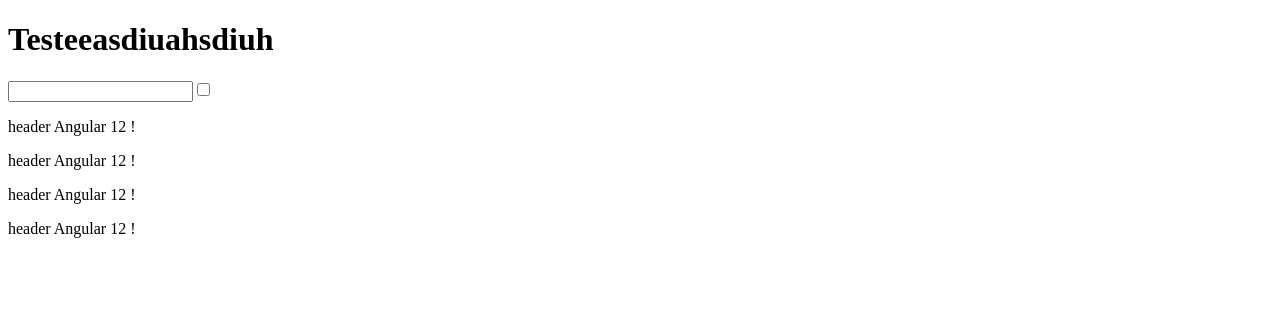
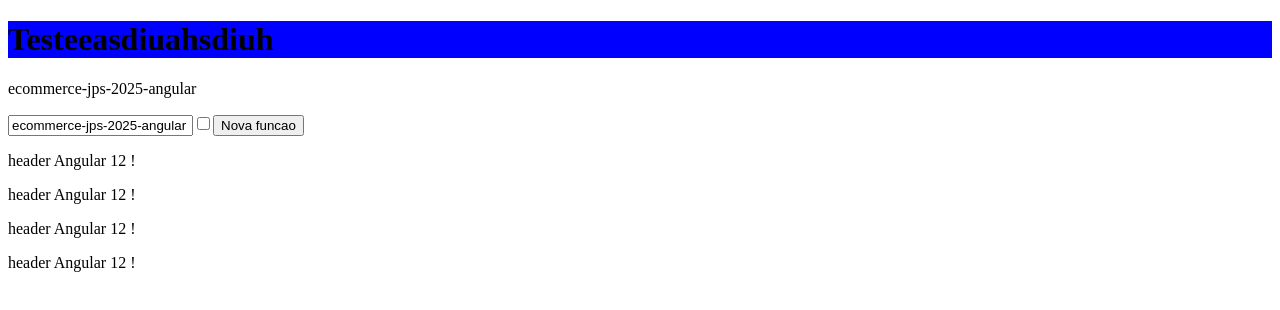
Before and after one commit to rafaelblink/ecommerce-jps-2025-angular, an Angular app: page / in a window 1280 px wide. Shown: the top 310 px of the page. Built offline with nearby package versions, Linux system fonts and the light colour scheme.

Commit message:
bindings

```diff
--- a/src/app/app.component.html
+++ b/src/app/app.component.html
@@ -1,8 +1,11 @@
-<h1>Testeeasdiuahsdiuh</h1>
-
-<input type="text" name="" id="">
+<h1
+[style.background]='title === "erro" ? "red" : "blue" '>Testeeasdiuahsdiuh</h1>
+<p>{{ title }}</p>
+<input type="text" name="" id="" [(ngModel)]='title'>
 
 <input type="checkbox" name="" id="">
+
+<button [id]='idButton' (click)="novaFuncao()">Nova funcao</button>
 
 <app-header></app-header>
 <app-header></app-header>
--- a/src/app/app.component.ts
+++ b/src/app/app.component.ts
@@ -7,8 +7,10 @@ import { Component } from '@angular/core';
 })
 export class AppComponent {
   title = 'ecommerce-jps-2025-angular';
+  idButton = 1;
 
   novaFuncao() {
     console.log('Nova função');
+    this.title = 'Novo título';
   }
 }
--- a/src/app/app.module.ts
+++ b/src/app/app.module.ts
@@ -4,6 +4,7 @@ import { BrowserModule } from '@angular/platform-browser';
 import { AppRoutingModule } from './app-routing.module';
 import { AppComponent } from './app.component';
 import { HeaderComponent } from './components/header/header.component';
+import { FormsModule } from '@angular/forms';
 
 @NgModule({
   declarations: [
@@ -12,7 +13,8 @@ import { HeaderComponent } from './components/header/header.component';
   ],
   imports: [
     BrowserModule,
-    AppRoutingModule
+    AppRoutingModule,
+    FormsModule
   ],
   providers: [],
   bootstrap: [AppComponent]
```
